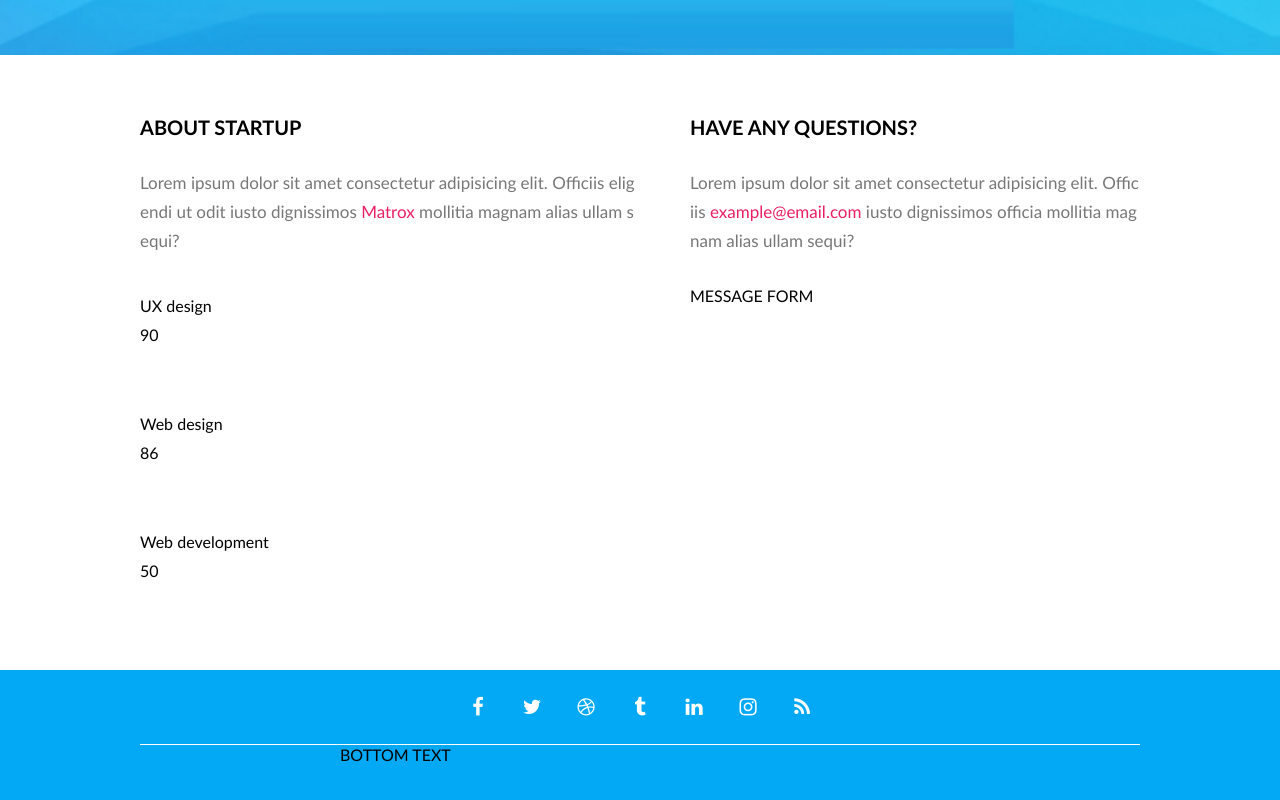
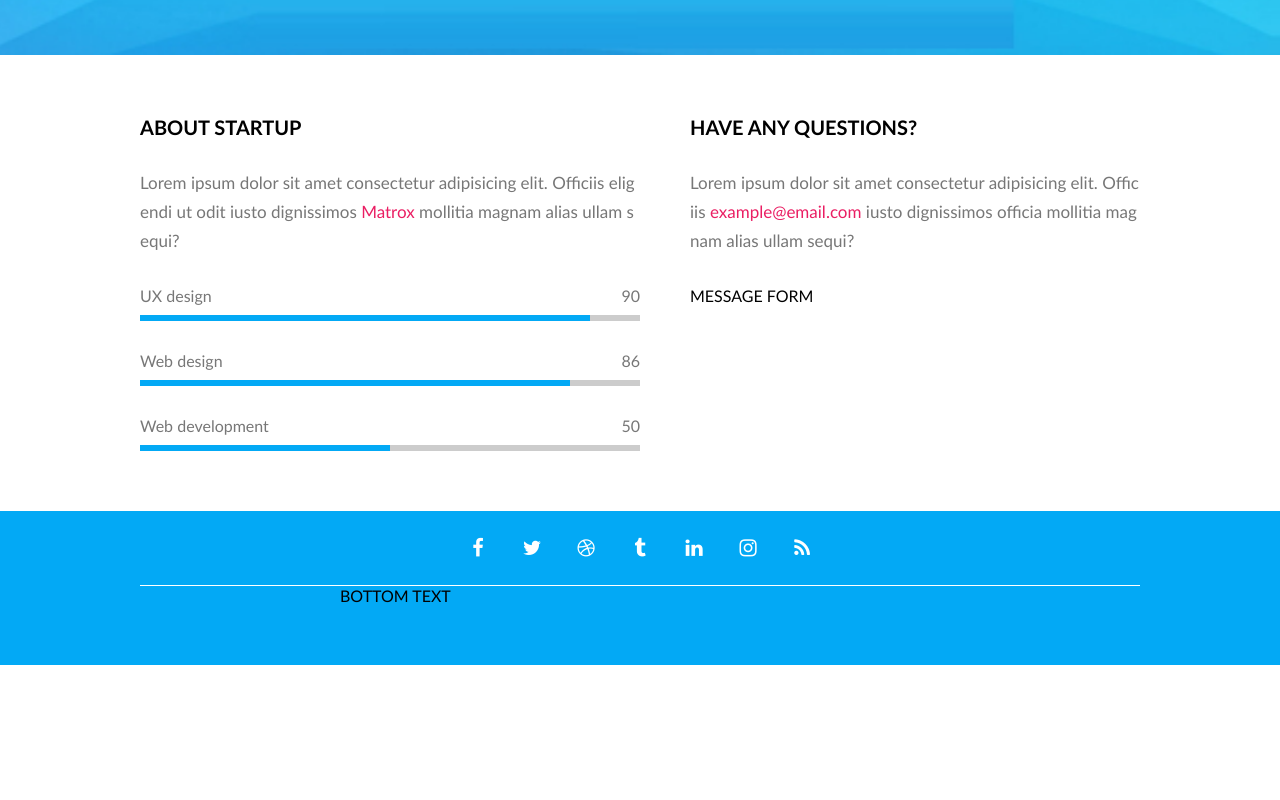
Before and after one commit to MarijusIL/7-coming-soon, a website with bundled scripts: page index.html in a window 1280 px wide. Shown: the part 745-1545 px from the top of the page. After the commit the page ends 1410 px from the top, so only its background shows below. Built offline with nearby package versions, Linux system fonts and the light colour scheme.

Commit message:
progress bar animation

```diff
--- a/css/components/progress-bar.css
+++ b/css/components/progress-bar.css
@@ -21,5 +21,23 @@
     display: inline-block;
     width: 80%;
     height: 100%;
+}
+
+.progress-bar .progress > .bar {
+    width: 100%;
+    height: 100%;
+    float: left;
     background-color: var(--color-primary);
+    animation: loading 2s forwards;
+    transform: scale(0);
+    transform-origin: left;
 }
+
+@keyframes loading {
+    0% {
+        transform: scale(0);
+    }
+    100% {
+        transform: scale(1);
+    }
+}
--- a/js/components/progressBar.js/progressBar.js
+++ b/js/components/progressBar.js/progressBar.js
@@ -7,12 +7,14 @@ function progressBar(selector, data) {
 
   for (const progress of data) {
     HTML += `<div class="progress-bar">
-                <div class="top"></div>
+                <div class="top">
                     <div class="label">${progress.label}</div>
                     <div class="value">${progress.value}</div>
                 </div>
                 <div class="bottom">
-                    <div class="progress" style="width: ${progress.value}%"></div>
+                    <div class="progress" style="width: ${progress.value}%">
+                      <div class="bar"></div>
+                    </div>
                 </div>
             </div>`;
   }
```
